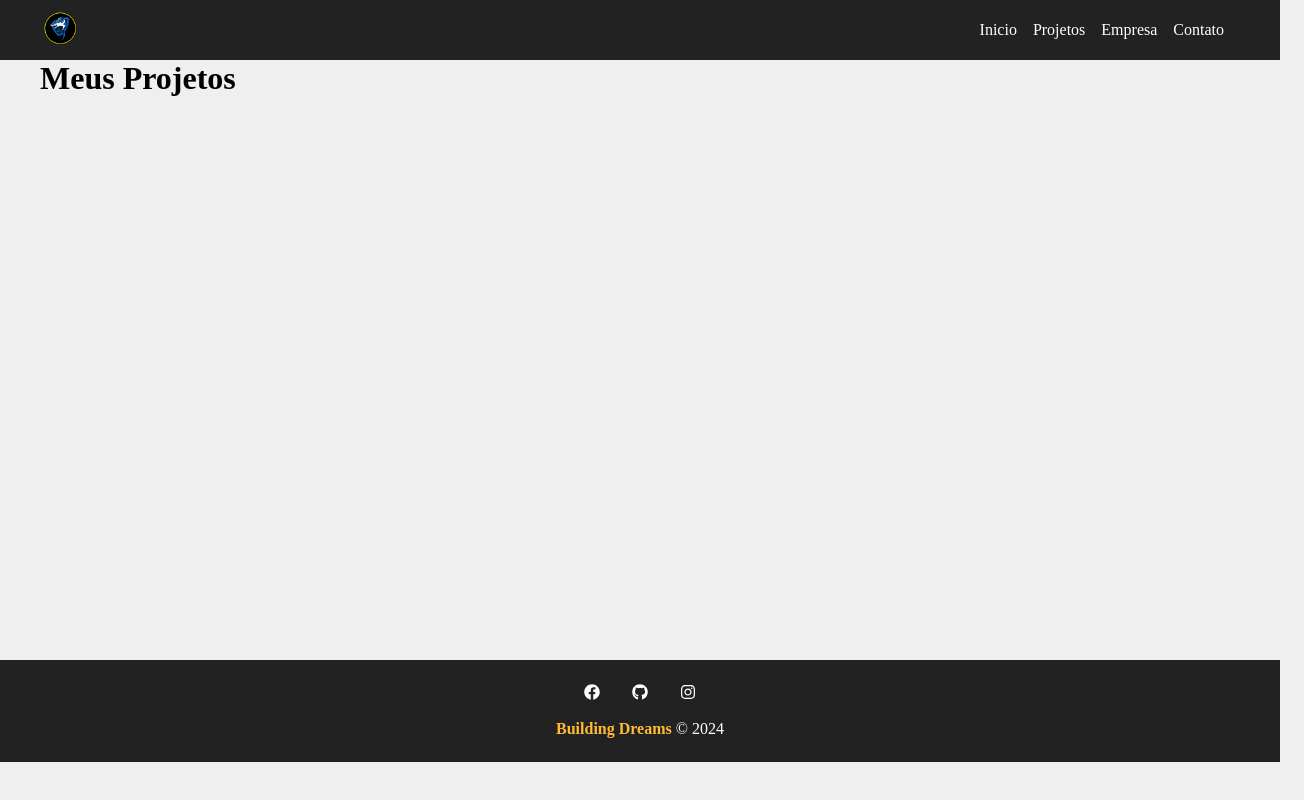
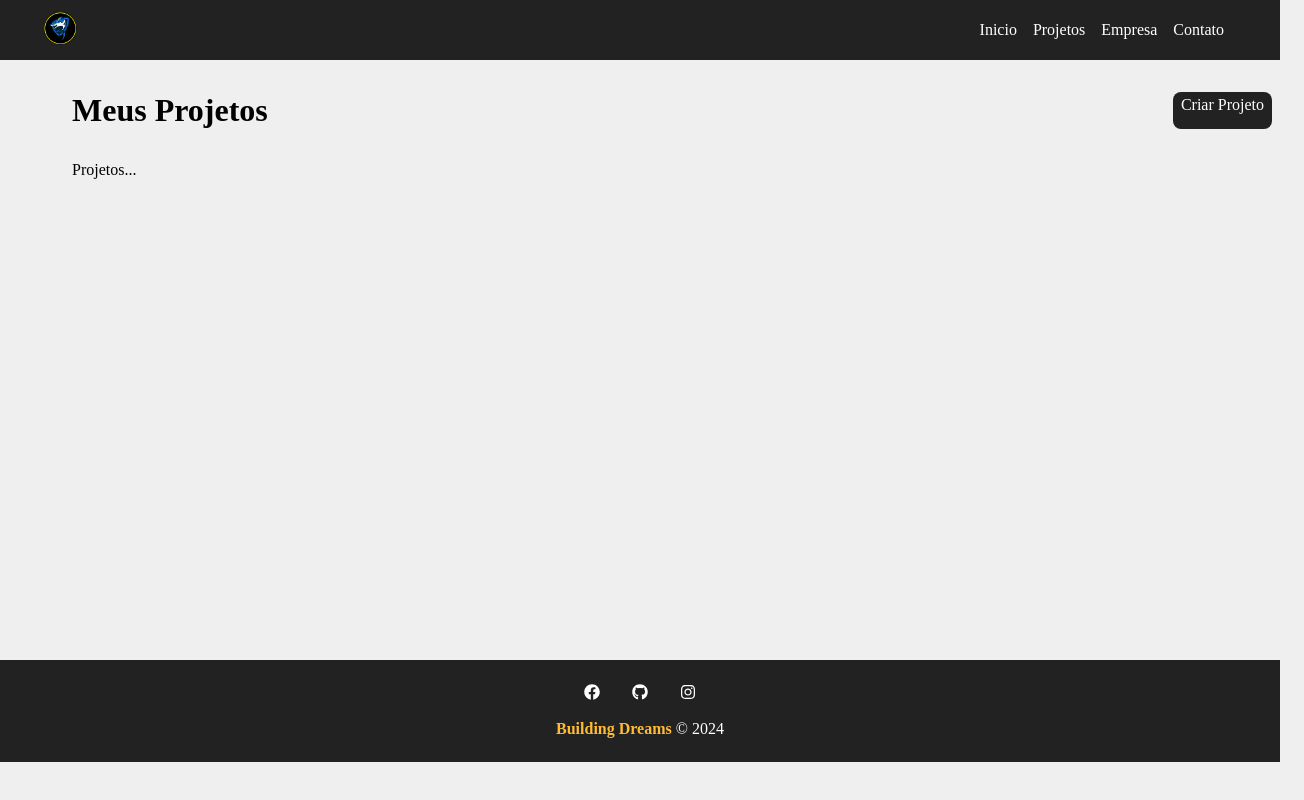
Before and after one commit to DevJofre/together-building-dreams, a React (Create React App) app: page /projects in a window 1280 px wide. Shown: the whole page, 1304 px wide, since content can reach past the window. Built offline with nearby package versions, Linux system fonts and the light colour scheme.

Commit message:
Criação do DashBoard

```diff
--- a/src/components/layout/LinkButton.module.css
+++ b/src/components/layout/LinkButton.module.css
@@ -5,6 +5,7 @@
   text-decoration: none;
   transition: 0.5s;
   border-radius: 1vh;
+  text-align: center;
 }
 
 .btn:hover {
--- a/src/components/pages/Projects.js
+++ b/src/components/pages/Projects.js
@@ -1,6 +1,9 @@
 import { useLocation } from "react-router-dom";
+import styles from "../pages/Projects.module.css";
 
 import Message from "../layout/Message";
+import Container from "../layout/Container";
+import LinkButton from "../layout/LinkButton";
 
 function Projects() {
   const location = useLocation();
@@ -10,9 +13,15 @@
   }
 
   return (
-    <div>
-      <h1>Meus Projetos</h1>
+    <div className={styles.project_container}>
+      <div className={styles.title_container}>
+        <h1>Meus Projetos</h1>
+        <LinkButton to="/newproject" text="Criar Projeto" />
+      </div>
       {message && <Message type="success" msg={message} />}
+      <Container customClass="start">
+        <p>Projetos...</p>
+      </Container>
     </div>
   );
 }
--- /dev/null
+++ b/src/components/pages/Projects.module.css
@@ -0,0 +1,9 @@
+.project_container {
+  padding: 2em;
+}
+
+.title_container {
+  display: flex;
+  justify-content: space-between;
+  margin-bottom: 2em;
+}
```
